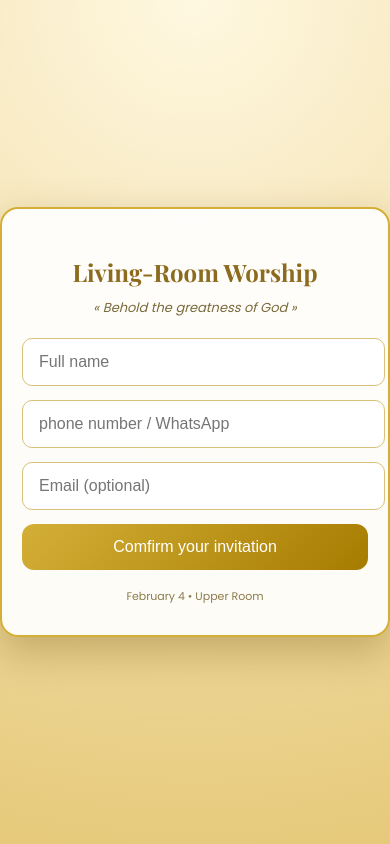
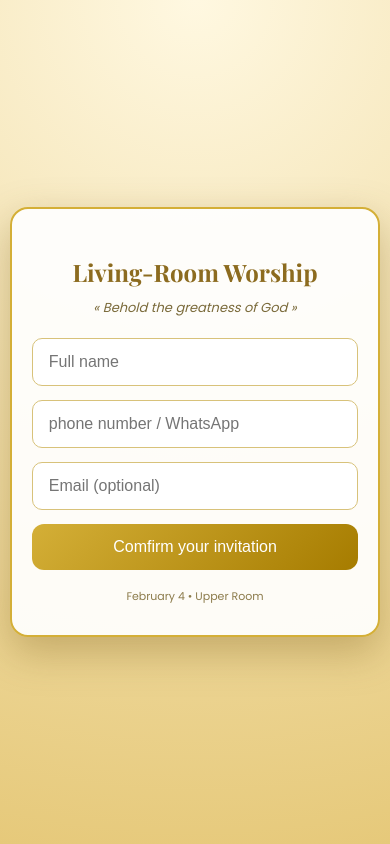
Before and after one commit to The-million/living-room-worship, a Flask app: page / in a window 390 px wide. Run offline with Flask 3, Linux system fonts and the light colour scheme.

Commit message:
Enhance responsive design and input styles
Updated styles for better responsiveness and clarity.

```diff
--- a/static/style.css
+++ b/static/style.css
@@ -1,4 +1,9 @@
 @import url('https://fonts.googleapis.com/css2?family=Playfair+Display:wght@500;700&family=Poppins:wght@300;400;500&display=swap');
+
+/* Toujours pratique pour un bon rendu responsive */
+* {
+    box-sizing: border-box;
+}
 
 body {
     margin: 0;
@@ -37,12 +42,12 @@ h1 {
 }
 
 form input {
-    width: 90%; /* un peu plus large pour mobile */
-    padding: 14px 16px; /* padding plus confortable */
+    width: 100%;              /* prend toute la largeur du container */
+    padding: 14px 16px;
     margin-bottom: 14px;
     border-radius: 10px;
     border: 1px solid #d8c27a;
-    font-size: 16px; /* font-size >=16px pour éviter zoom iOS */
+    font-size: 16px;          /* important pour éviter le zoom iOS */
     outline: none;
 }
 
@@ -55,7 +60,7 @@ button {
     padding: 16px;
     background: linear-gradient(135deg, #d4af37, #a67c00);
     color: white;
-    font-size: 16px;
+    font-size: 16px;          /* pareil ici */
     border: none;
     border-radius: 12px;
     cursor: pointer;
@@ -74,7 +79,7 @@ button:hover {
     color: #8c7b4b;
 }
 
-/* ----------------- MOBILE / IPHONE 12 PRO MAX ----------------- */
+/* ----------------- MOBILE ----------------- */
 @media (max-width: 430px) {
     .container {
         padding: 30px 20px;
@@ -91,7 +96,6 @@ button:hover {
     }
 
     form input {
-        width: 95%;
         font-size: 16px;
         padding: 14px 16px;
     }
```
